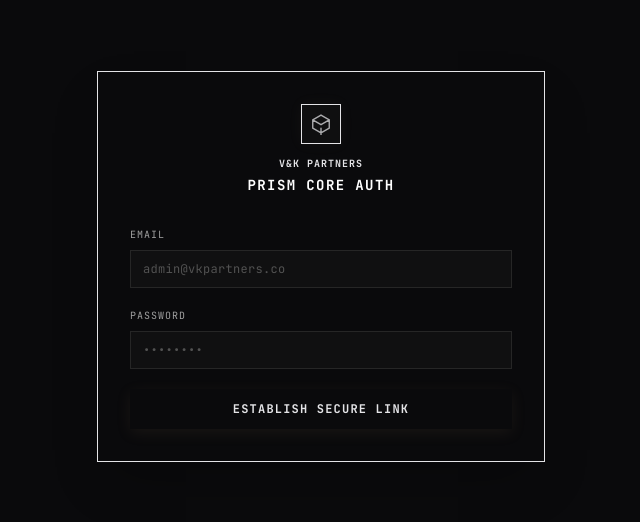
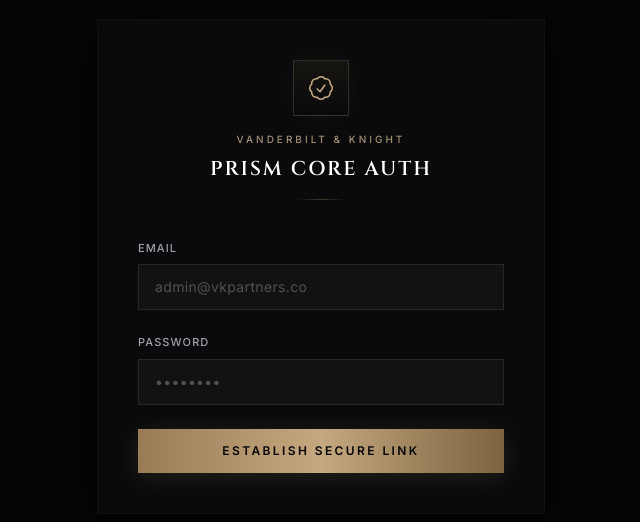
Before and after one commit to jeremymcgowan/vk-prism-frontend, a Next.js app: page /login in a window 1280 px wide. Shown: the part 134-656 px from the top of the page, without its empty margins (319-959 px from the left). Built offline with nearby package versions, Linux system fonts and the light colour scheme.

Commit message:
design: align login layout typography and aesthetics perfectly with parent brand site guidelines

```diff
--- a/src/app/login/page.tsx
+++ b/src/app/login/page.tsx
@@ -12,7 +12,7 @@ export default function LoginPage() {
   const [error, setError] = useState<string | null>(null)
   const router = useRouter()
 
-  // Step 1: Verify Primary Email & Password
+  // Step 1: Verify Credentials
   const handleLogin = async (e: React.FormEvent) => {
     e.preventDefault()
     setLoading(true)
@@ -24,7 +24,7 @@ export default function LoginPage() {
       process.env.NEXT_PUBLIC_SUPABASE_ANON_KEY!
     )
 
-    const { data, error: authError } = await supabase.auth.signInWithPassword({
+    const { error: authError } = await supabase.auth.signInWithPassword({
       email,
       password,
     })
@@ -35,21 +35,18 @@ export default function LoginPage() {
       return
     }
 
-    // Check if Supabase requires an outstanding MFA challenge factor
     const { data: factors, error: factorError } = await supabase.auth.mfa.listFactors()
 
     if (!factorError && factors?.all && factors.all.length > 0) {
-      // User has MFA enabled, advance view layout to the MFA challenge input screen
       setStep('mfa')
       setLoading(false)
     } else {
-      // No MFA factor pinned to account, transition directly to console cockpit
       router.push('/dashboard')
       router.refresh()
     }
   }
 
-  // Step 2: Challenge Verification Code Submission
+  // Step 2: Verify Cryptographic MFA Challenge
   const handleVerifyMfa = async (e: React.FormEvent) => {
     e.preventDefault()
     setLoading(true)
@@ -62,17 +59,16 @@ export default function LoginPage() {
     )
 
     const { data: factors } = await supabase.auth.mfa.listFactors()
-    const escalatedFactor = factors?.all[0]
+    const activeFactor = factors?.all[0]
 
-    if (!escalatedFactor) {
-      setError('ERR: No active Multi-Factor target discovered on account schema.')
+    if (!activeFactor) {
+      setError('ERR: No active Multi-Factor authentication factor found.')
       setLoading(false)
       return
     }
 
-    // Submit the 6-digit challenge token to Supabase
     const { error: mfaError } = await supabase.auth.mfa.challengeAndVerify({
-      factorId: escalatedFactor.id,
+      factorId: activeFactor.id,
       code: mfaCode,
     })
 
@@ -86,71 +82,70 @@ export default function LoginPage() {
   }
 
   return (
-    <div className="flex min-h-screen w-screen items-center justify-center bg-obsidian-bg text-terminal-text font-mono antialiased">
-      <div className="w-full max-w-md rounded-md border border-obsidian-border bg-obsidian-card p-8 shadow-2xl">
+    <div className="flex min-h-screen w-screen items-center justify-center bg-[#050507] text-[#E4E4E7] font-[family-name:var(--font-inter)] antialiased">
+      <div className="w-full max-w-md rounded-md border border-[#1C1A16]/40 bg-[#0A0A0C] p-10 shadow-[0_10px_40px_rgba(0,0,0,0.7)]">
 
-        {/* Unified Pulsing Antique Gold Logo Block & Header */}
-        <div className="mb-8 flex flex-col items-center justify-center space-y-3 text-center">
-          {/* Brand Icon SVG Wrapper */}
-          <div className="flex h-10 w-10 items-center justify-center rounded border border-brand-bronze/30 bg-neutral-900/40 p-2 shadow-[0_0_15px_rgba(197,168,128,0.05)]">
-            <svg className="h-full w-full text-brand-gold animate-pulse" viewBox="0 0 24 24" fill="none" stroke="currentColor" strokeWidth="1.5">
-              <path strokeLinecap="round" strokeLinejoin="round" d="M21 7.5l-9-5.25L3 7.5m18 0l-9 5.25m9-5.25v9l-9 5.25M3 7.5l9 5.25M3 7.5v9l9 5.25m0-5.25v9" />
+        {/* Master Brand Crest & Editorial Typography Header */}
+        <div className="mb-10 flex flex-col items-center justify-center text-center">
+          <div className="mb-4 flex h-14 w-14 items-center justify-center rounded-full border border-[#C5A880]/20 bg-gradient-to-b from-[#161410] to-[#0A0A0C] p-3 shadow-[0_0_20px_rgba(197,168,128,0.05)]">
+            {/* Fine-lined Traditional Guard Shield Crest Logo */}
+            <svg className="h-full w-full text-[#C5A880]" viewBox="0 0 24 24" fill="none" stroke="currentColor" strokeWidth="1.25">
+              <path strokeLinecap="round" strokeLinejoin="round" d="M9 12.75L11.25 15 15 9.75M21 12c0 1.268-.63 2.39-1.593 3.068a3.745 3.745 0 01-1.043 3.296 3.745 3.745 0 01-3.296 1.043A3.745 3.745 0 0112 21c-1.268 0-2.39-.63-3.068-1.593a3.746 3.746 0 01-3.296-1.043 3.745 3.745 0 01-1.043-3.296A3.745 3.745 0 013 12c0-1.268.63-2.39 1.593-3.068a3.745 3.745 0 011.043-3.296 3.746 3.746 0 013.296-1.043A3.746 3.746 0 0112 3c1.268 0 2.39.63 3.068 1.593a3.746 3.746 0 013.296 1.043 3.746 3.746 0 011.043 3.296A3.745 3.745 0 0121 12z" />
             </svg>
           </div>
-          <div>
-            <span className="block text-[10px] font-bold tracking-widest text-terminal-gray uppercase">V&K Partners</span>
-            <h1 className="mt-1 text-sm font-bold tracking-widest text-white uppercase">Prism Core Auth</h1>
-          </div>
+          <span className="text-[10px] font-medium tracking-[0.3em] text-[#A39074] uppercase">Vanderbilt & Knight</span>
+          <h1 className="mt-2 font-[family-name:var(--font-cinzel)] text-xl font-semibold tracking-widest text-white uppercase">Prism Core Auth</h1>
+          <div className="mt-4 h-[1px] w-12 bg-gradient-to-r from-transparent via-[#C5A880]/30 to-transparent" />
         </div>
 
         {step === 'credentials' ? (
-          /* Step 1: Core Credentials Layout Form */
-          <form onSubmit={handleLogin} className="space-y-5">
+          /* Step 1: Core Credentials Form */
+          <form onSubmit={handleLogin} className="space-y-6">
             <div>
-              <label className="block text-[10px] uppercase tracking-widest text-neutral-400 mb-2">Email</label>
+              <label className="block text-[11px] font-medium tracking-widest text-[#A1A1AA] uppercase mb-2">Email</label>
               <input
                 type="email"
                 required
                 value={email}
                 onChange={(e) => setEmail(e.target.value)}
-                className="w-full rounded-md border border-neutral-800 bg-neutral-900/50 px-3 py-2.5 text-xs text-white placeholder-neutral-600 focus:border-brand-gold/50 focus:ring-1 focus:ring-brand-gold/20 focus:outline-none transition-all tracking-wide"
+                className="w-full rounded border border-[#27272A] bg-[#121215] px-4 py-3 text-sm text-white placeholder-neutral-600 focus:border-[#C5A880]/40 focus:ring-1 focus:ring-[#C5A880]/10 focus:outline-none transition-all tracking-wide"
                 placeholder="admin@vkpartners.co"
               />
             </div>
 
             <div>
-              <label className="block text-[10px] uppercase tracking-widest text-neutral-400 mb-2">Password</label>
+              <label className="block text-[11px] font-medium tracking-widest text-[#A1A1AA] uppercase mb-2">Password</label>
               <input
                 type="password"
                 required
                 value={password}
                 onChange={(e) => setPassword(e.target.value)}
-                className="w-full rounded-md border border-neutral-800 bg-neutral-900/50 px-3 py-2.5 text-xs text-white placeholder-neutral-600 focus:border-brand-gold/50 focus:ring-1 focus:ring-brand-gold/20 focus:outline-none transition-all tracking-wide"
+                className="w-full rounded border border-[#27272A] bg-[#121215] px-4 py-3 text-sm text-white placeholder-neutral-600 focus:border-[#C5A880]/40 focus:ring-1 focus:ring-[#C5A880]/10 focus:outline-none transition-all tracking-wide"
                 placeholder="••••••••"
               />
             </div>
 
             {error && (
-              <div className="rounded border border-red-900/50 bg-red-950/20 px-3 py-2 text-[11px] text-red-400">
-                ERR: {error}
+              <div className="rounded border border-red-900/30 bg-red-950/10 px-4 py-2.5 text-xs text-red-400 font-mono">
+                SIGN_IN_ERROR // {error}
               </div>
             )}
 
             <button
               type="submit"
               disabled={loading}
-              className="w-full rounded-md bg-gradient-to-r from-brand-bronze via-brand-gold to-brand-darkgold py-3 text-xs font-bold uppercase tracking-widest text-obsidian-bg hover:opacity-90 active:scale-[0.99] transition-all disabled:opacity-50 cursor-pointer shadow-[0_4px_15px_rgba(154,123,86,0.1)]"
+              className="w-full rounded bg-gradient-to-r from-[#9A7B56] via-[#C5A880] to-[#7C643F] py-3.5 text-xs font-semibold uppercase tracking-[0.2em] text-[#050507] hover:opacity-95 active:scale-[0.99] transition-all disabled:opacity-50 cursor-pointer shadow-[0_4px_25px_rgba(197,168,128,0.15)]"
             >
-              {loading ? 'Verifying Telemetry...' : 'Establish Secure Link'}
+              {loading ? 'Verifying Credentials...' : 'Establish Secure Link'}
             </button>
           </form>
         ) : (
-          /* Step 2: Multi-Factor Authentication Prompt Form */
-          <form onSubmit={handleVerifyMfa} className="space-y-5 animate-fadeIn">
+          /* Step 2: Multi-Factor Authentication Form */
+          <form onSubmit={handleVerifyMfa} className="space-y-6">
             <div>
-              <div className="mb-1 flex items-center justify-between">
-                <label className="block text-[10px] uppercase tracking-widest text-neutral-400">MFA Verification Code</label>
-                <span className="text-[9px] text-brand-gold font-bold uppercase tracking-wider">Escalated Security Required</span>
+              <div className="mb-2 flex items-center justify-between">
+                <label className="block text-[11px] font-medium tracking-widest text-[#A1A1AA] uppercase">MFA Security Token</label>
+                <span className="text-[9px] font-bold tracking-wider text-[#C5A880] uppercase">Escalated Protocol</span>
               </div>
               <input
                 type="text"
@@ -158,35 +153,35 @@ export default function LoginPage() {
                 maxLength={6}
                 value={mfaCode}
                 onChange={(e) => setMfaCode(e.target.value.replace(/\D/g, ''))}
-                className="w-full text-center tracking-[0.5em] font-bold rounded-md border border-brand-gold/30 bg-neutral-900/50 px-3 py-3 text-base text-brand-gold placeholder-neutral-700 focus:border-brand-gold focus:ring-1 focus:ring-brand-gold/20 focus:outline-none transition-all"
+                className="w-full text-center tracking-[0.6em] font-semibold rounded border border-[#C5A880]/30 bg-[#121215] px-4 py-3 text-lg text-[#C5A880] placeholder-neutral-800 focus:border-[#C5A880] focus:ring-1 focus:ring-[#C5A880]/10 focus:outline-none transition-all"
                 placeholder="000000"
               />
-              <p className="mt-2 text-[10px] text-neutral-500 leading-normal">
-                Input the 6-digit code from your linked authenticator node to unlock access parameters.
+              <p className="mt-2 text-center text-[11px] text-neutral-500 leading-normal">
+                Input the 6-digit cryptographic challenge factor to verify terminal clearance.
               </p>
             </div>
 
             {error && (
-              <div className="rounded border border-red-900/50 bg-red-950/20 px-3 py-2 text-[11px] text-red-400">
-                ERR: {error}
+              <div className="rounded border border-red-900/30 bg-red-950/10 px-4 py-2.5 text-xs text-red-400 font-mono">
+                MFA_VERIFY_ERROR // {error}
               </div>
             )}
 
-            <div className="flex flex-col space-y-3">
+            <div className="flex flex-col space-y-4">
               <button
                 type="submit"
                 disabled={loading}
-                className="w-full rounded-md bg-gradient-to-r from-brand-bronze via-brand-gold to-brand-darkgold py-3 text-xs font-bold uppercase tracking-widest text-obsidian-bg hover:opacity-90 active:scale-[0.99] transition-all disabled:opacity-50 cursor-pointer shadow-[0_4px_15px_rgba(154,123,86,0.1)]"
+                className="w-full rounded bg-gradient-to-r from-[#9A7B56] via-[#C5A880] to-[#7C643F] py-3.5 text-xs font-semibold uppercase tracking-[0.2em] text-[#050507] hover:opacity-95 active:scale-[0.99] transition-all disabled:opacity-50 cursor-pointer shadow-[0_4px_25px_rgba(197,168,128,0.15)]"
               >
-                {loading ? 'Validating Token...' : 'Verify Cryptographic Key'}
+                {loading ? 'Validating Factor...' : 'Verify Security Token'}
               </button>
 
               <button
                 type="button"
                 onClick={() => { setStep('credentials'); setError(null); }}
-                className="text-center text-[10px] uppercase tracking-wider text-neutral-500 hover:text-neutral-300 transition-colors pt-1 cursor-pointer"
+                className="text-center text-[11px] uppercase tracking-widest text-neutral-500 hover:text-neutral-300 transition-colors pt-1 cursor-pointer"
               >
-                Return to Credentials
+                Cancel Validation
               </button>
             </div>
           </form>
```
